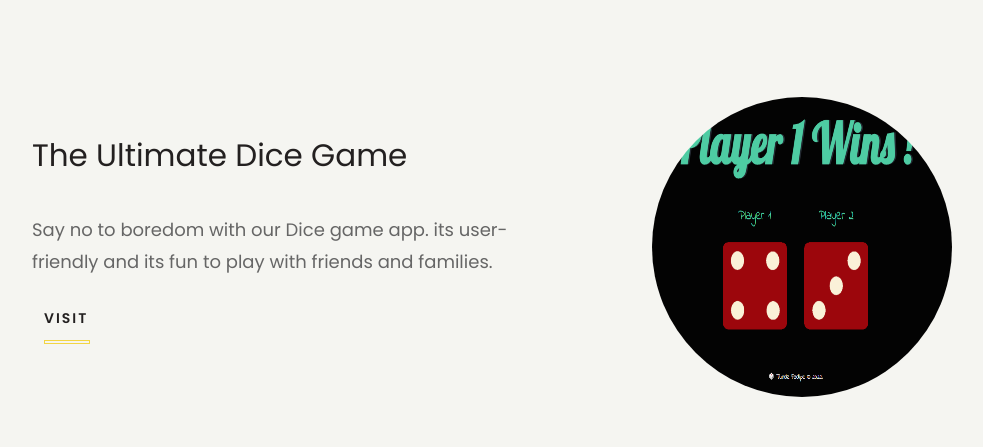
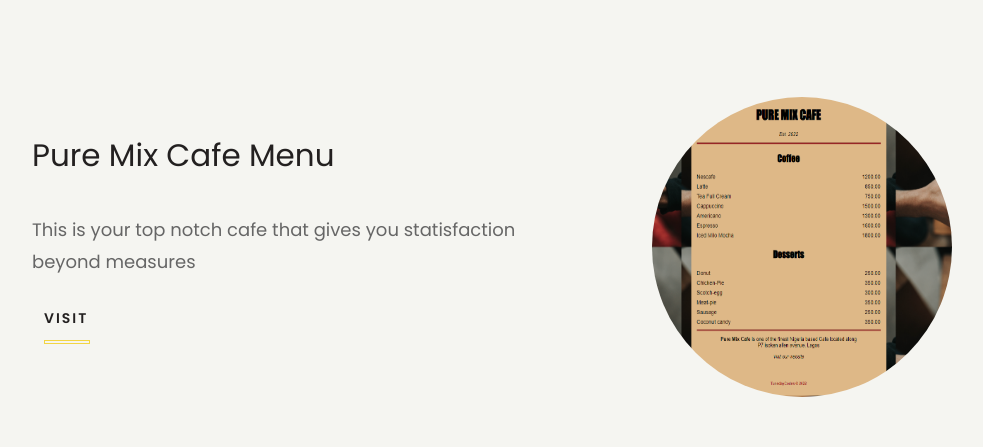
Before and after one commit to TunedayCodes/Web-dev-folio-2023, a plain HTML site: page index.html in a window 1280 px wide. Shown: the part 1992-2439 px from the top of the page, without its empty margins (148-1131 px from the left). Drawn offline with Linux system fonts and the light colour scheme.

Commit message:
removed a broken project file

```diff
--- a/index.html
+++ b/index.html
@@ -151,27 +151,7 @@
               >
             </div>
           </div>
-          <div class="portfolio">
-            <img
-              src="./images/project2.png"
-              width="300"
-              height="300"
-              alt="Dice-Game"
-              class="portfolio-screenshot"
-            >
-            <div>
-              <h3 class="title">The Ultimate Dice Game</h3>
-              <p class="text">
-                Say no to boredom with our Dice game app. its user-friendly and its fun to play with friends and families.
-              </p>
-              <a
-                href="https://the-ultimate-dice-game.vercel.app/"
-                class="btn btn--link"
-                target="_blank"
-                >Visit</a
-              >
-            </div>
-          </div>
+
           <div class="portfolio">
             <img
               src="./images/project3.png"
```
